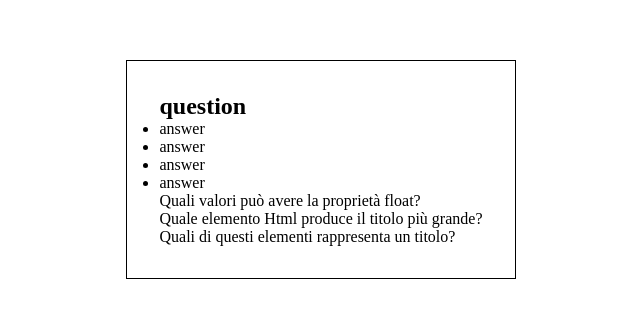
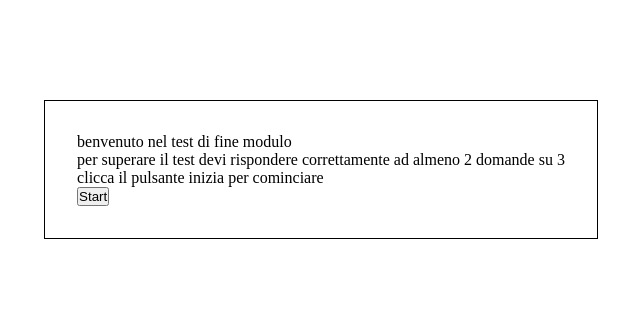
Before and after one commit to DavideBernardini/Quiz-App-with-timer, a Vue app: page / in a window 1280 px wide. Shown: the part 231-548 px from the top of the page, without its empty margins (319-959 px from the left). Built offline with nearby package versions, Linux system fonts and the light colour scheme.

Commit message:
add datashare + radio and checkbox

```diff
--- a/src/App.vue
+++ b/src/App.vue
@@ -1,17 +1,26 @@
 <template>
     <div id="app">
-        <Test/>
+        <Welcome v-if="dataShared.testStarted == 0"/>
+        <Test v-if="dataShared.testStarted == 1"/>
     </div>
 </template>
 
 <script>
+import dataShared from './share/dataShared';
+import Welcome from './components/Welcome.vue'
 import Test from './components/Test.vue';
 
 export default {
     name: "App",
     components: {
+        Welcome,
         Test
     },
+    data() {
+        return {
+            dataShared
+        }
+    }
 };
 </script>
 
--- a/src/components/Test.vue
+++ b/src/components/Test.vue
@@ -1,183 +1,86 @@
 <template>
     <div class="wrapper">
-        <h2>question</h2>
-        <ul class="answers">
-            <li>answer</li>
-            <li>answer</li>
-            <li>answer</li>
-            <li>answer</li>
-        </ul>
-        <div v-for="(item, index) in filterQuestions" :key="index">{{item.question}}</div>
+        <!-- ciclo su quesiti random -->
+        <div v-for="(item, index) in randomQuestions.slice(x,y)" :key="index">
+            <h2 class="question">
+                {{item.question}}
+            </h2>
+            <!-- ciclo se risposta multipla -->
+            <div class="answers" v-if="item.multipleChoice">
+                <div v-for="(element, i) in item.answers" :key="i">
+                    <input type="checkbox" name="answers"
+                    :id="i"
+                    :value="element"
+                    v-model="dataShared.checkedAnswers">
+                    <label :for="i" :class="selected(element)">
+                        {{element.answer}}
+                    </label>
+                </div>
+            </div>
+            <!-- /ciclo se risposta multipla -->
+            <!-- ciclo se risposta singola -->
+            <div class="answers" v-else>
+                <div v-for="(element, i) in item.answers" :key="i">
+                    <input type="radio" name="answers"
+                    :id="i"
+                    :value="element"
+                    v-model="dataShared.checkedAnswers">
+                    <label :for="i" :class="{'selected' : element == dataShared.checkedAnswers}">
+                        {{element.answer}}
+                    </label>
+                </div>
+            </div>
+            <!-- /ciclo se risposta singola -->
+        </div>
+        <!-- ciclo su quesiti random -->
+        <button @click="next()">NEXT</button>
     </div>
 </template>
 
 <script>
-
+import dataShared from './../share/dataShared';
 
 export default {
     name: 'Test',
     data() {
         return {
-          TestQuestions: [
-              {
-                  question: "A cosa serve il tag break <br/> ?",
-                  answers: [
-                      {
-                          answer: "Ad andare a capo",
-                          correct: true
-                      },
-                      {answer: "A rompere le pagine"},
-                      {answer: "A creare una tabella"},
-                      {answer: "A creare un paragrafo"}
-                  ]
-              },
-              {
-                  question: "Cosa è possibile inserire nell'head del documento Html?",
-                  answers: [
-                      {answer: "Immagini"},
-                      {
-                          answer: "metadata",
-                          correct: true
-                      },
-                      {answer: "tabelle"},
-                      {answer: "contenuti multimediali"}
-                  ]
-              },
-              {
-                  question: "Per cosa sta HTML?",
-                  answers: [
-                      {answer: "Home Text Markup Language"},
-                      {answer: "HyperTool Markup Language"},
-                      {answer: "Hyperlink Text Markup Language"},
-                      {
-                          answer: "Hyper Text Markup Language",
-                          correct: true
-                      }
-                  ]
-              },
-              {
-                  question: "Quale elemento Html produce il titolo più grande?",
-                  answers: [
-                      {
-                          answer: "<h1>",
-                          correct: true
-                      },
-                      {answer: "<head>"},
-                      {answer: "<title>"},
-                      {answer: "<h6>"}
-                  ]
-              },
-              {
-                  question: "Quali di questi elementi rappresenta un titolo?",
-                  answers: [
-                      {
-                          answer: "<h5>",
-                          correct: true
-                      },
-                      {
-                          answer: "<h6>",
-                          correct: true
-                      },
-                      {answer: "<h7>"},
-                      {answer: "<h8>"}
-                  ],
-                  multipleChoice: true
-              },
-              {
-                  question: "Chi ha sviluppato l'Html?",
-                  answers: [
-                      {answer: "Steve Jobs"},
-                      {answer: "Bill Gates"},
-                      {answer: "Elon Musk"},
-                      {
-                          answer: "Tim Berners-Lee",
-                          correct: true
-                      }
-                  ]
-              },
-              {
-                  question: "Quali di questi selettori CSS sono corretti?",
-                  answers: [
-                      {
-                          answer: ":first-child",
-                          correct: true
-                      },
-                      {answer: ":first-parent"},
-                      {
-                          answer: "::after",
-                          correct: true
-                      },
-                      {answer: "::yesterday"}
-                  ],
-                  multipleChoice: true
-              },
-              {
-                  question: "Quali proprietà CSS permettono di cambiare il colore di sfondo?",
-                  answers: [
-                      {answer: "background-repeat"},
-                      {answer: "background-colours"},
-                      {answer: "background-color"},
-                      {answer: "background"}
-                  ],
-                  multipleChoice: true
-
-              },
-              {
-                  question: "Quali elementi hanno la proprietà disply inline di default?",
-                  answers: [
-                      {
-                          answer: "<span>",
-                          correct: true
-                      },
-                      {answer: "<section>"},
-                      {
-                          answer: "<a>",
-                          correct: true
-                      },
-                      {answer: "<p>"}
-                  ],
-                  multipleChoice: true
-
-              },
-              {
-                  question: "Quali valori può avere la proprietà float?",
-                  answers: [
-                      {
-                          answer: "left",
-                          correct: true
-                      },
-                      {answer: "center"},
-                      {
-                          answer: "right",
-                          correct: true
-                      },
-                      {
-                          answer: "none",
-                          correct: true
-                      }
-                  ],
-                  multipleChoice: true
-              }
-          ]
+            dataShared,
+            x: 0,
+            y: 1
         }
     },
     computed: {
-      filterQuestions() {
+        randomQuestions() {
             let questions = [];
             while (questions.length < 3) {
-              let n = Math.floor(Math.random() * this.TestQuestions.length);
-              if (questions.includes(this.TestQuestions[n]) == false) {
-                  questions.push(this.TestQuestions[n])
+                let n = Math.floor(Math.random() * this.dataShared.TestQuestions.length);
+                if (questions.includes(this.dataShared.TestQuestions[n]) == false) {
+                    questions.push(this.dataShared.TestQuestions[n])
                 }
             }
-          console.log(questions);
             return questions;
+        }
+    },
+    methods: {
+        next() {
+            if (this.y < this.randomQuestions.length) {
+                this.x++;
+                this.y++;
+                dataShared.checkedAnswers = [];
+            }
+        },
+        selected(el) {
+            if (dataShared.checkedAnswers.includes(el)) {
+                return "selected";
+            }
         }
     }
 }
 </script>
 
 <style lang="scss" scoped>
-
+.selected {
+    color: aqua;
+}
 
 </style>
--- /dev/null
+++ b/src/components/Welcome.vue
@@ -0,0 +1,34 @@
+<template>
+    <div class="wrapper">
+        <p>
+            benvenuto nel test di fine modulo
+        </p>
+        <p>
+            per superare il test devi rispondere correttamente ad almeno 2 domande su 3
+        </p>
+        <p>
+            clicca il pulsante inizia per cominciare
+        </p>
+        <button @click="dataShared.testStarted++">
+            Start
+        </button>
+    </div>
+</template>
+
+<script>
+import dataShared from './../share/dataShared';
+
+export default {
+    name: 'Welcome',
+    data() {
+        return {
+            dataShared,
+
+        }
+    },
+}
+</script>
+
+<style lang="scss" scoped>
+
+</style>
--- /dev/null
+++ b/src/share/dataShared.js
@@ -0,0 +1,154 @@
+import Vue from 'vue';
+
+export default Vue.observable({
+    TestQuestions: [
+        {
+            question: "A cosa serve il tag break <br/> ?",
+            answers: [
+                {
+                    answer: "Ad andare a capo",
+                    correct: true
+                },
+                {answer: "A rompere le pagine"},
+                {answer: "A creare una tabella"},
+                {answer: "A creare un paragrafo"}
+            ]
+        },
+        {
+            question: "Cosa è possibile inserire nell'head del documento Html?",
+            answers: [
+                {answer: "Immagini"},
+                {
+                    answer: "metadata",
+                    correct: true
+                },
+                {answer: "tabelle"},
+                {answer: "contenuti multimediali"}
+            ]
+        },
+        {
+            question: "Per cosa sta HTML?",
+            answers: [
+                {answer: "Home Text Markup Language"},
+                {answer: "HyperTool Markup Language"},
+                {answer: "Hyperlink Text Markup Language"},
+                {
+                    answer: "Hyper Text Markup Language",
+                    correct: true
+                }
+            ]
+        },
+        {
+            question: "Quale elemento Html produce il titolo più grande?",
+            answers: [
+                {
+                    answer: "<h1>",
+                    correct: true
+                },
+                {answer: "<head>"},
+                {answer: "<title>"},
+                {answer: "<h6>"}
+            ]
+        },
+        {
+            question: "Quali di questi elementi rappresenta un titolo?",
+            answers: [
+                {
+                    answer: "<h5>",
+                    correct: true
+                },
+                {
+                    answer: "<h6>",
+                    correct: true
+                },
+                {answer: "<h7>"},
+                {answer: "<h8>"}
+            ],
+            multipleChoice: true
+        },
+        {
+            question: "Chi ha sviluppato l'Html?",
+            answers: [
+                {answer: "Steve Jobs"},
+                {answer: "Bill Gates"},
+                {answer: "Elon Musk"},
+                {
+                    answer: "Tim Berners-Lee",
+                    correct: true
+                }
+            ]
+        },
+        {
+            question: "Quali di questi selettori CSS sono corretti?",
+            answers: [
+                {
+                    answer: ":first-child",
+                    correct: true
+                },
+                {answer: ":first-parent"},
+                {
+                    answer: "::after",
+                    correct: true
+                },
+                {answer: "::yesterday"}
+            ],
+            multipleChoice: true
+        },
+        {
+            question: "Quali proprietà CSS permettono di cambiare il colore di sfondo?",
+            answers: [
+                {answer: "background-repeat"},
+                {answer: "background-colours"},
+                {
+                    answer: "background-color",
+                    correct: true
+                },
+                {
+                    answer: "background",
+                    correct: true
+                }
+            ],
+            multipleChoice: true
+
+        },
+        {
+            question: "Quali elementi hanno la proprietà disply inline di default?",
+            answers: [
+                {
+                    answer: "<span>",
+                    correct: true
+                },
+                {answer: "<section>"},
+                {
+                    answer: "<a>",
+                    correct: true
+                },
+                {answer: "<p>"}
+            ],
+            multipleChoice: true
+
+        },
+        {
+            question: "Quali valori può avere la proprietà float?",
+            answers: [
+                {
+                    answer: "left",
+                    correct: true
+                },
+                {answer: "center"},
+                {
+                    answer: "right",
+                    correct: true
+                },
+                {
+                    answer: "none",
+                    correct: true
+                }
+            ],
+            multipleChoice: true
+        }
+    ],
+    timeOut: false,
+    testStarted: 0,
+    checkedAnswers: [],
+});
```
Lines whose indentation alone changed are shown as unchanged.
